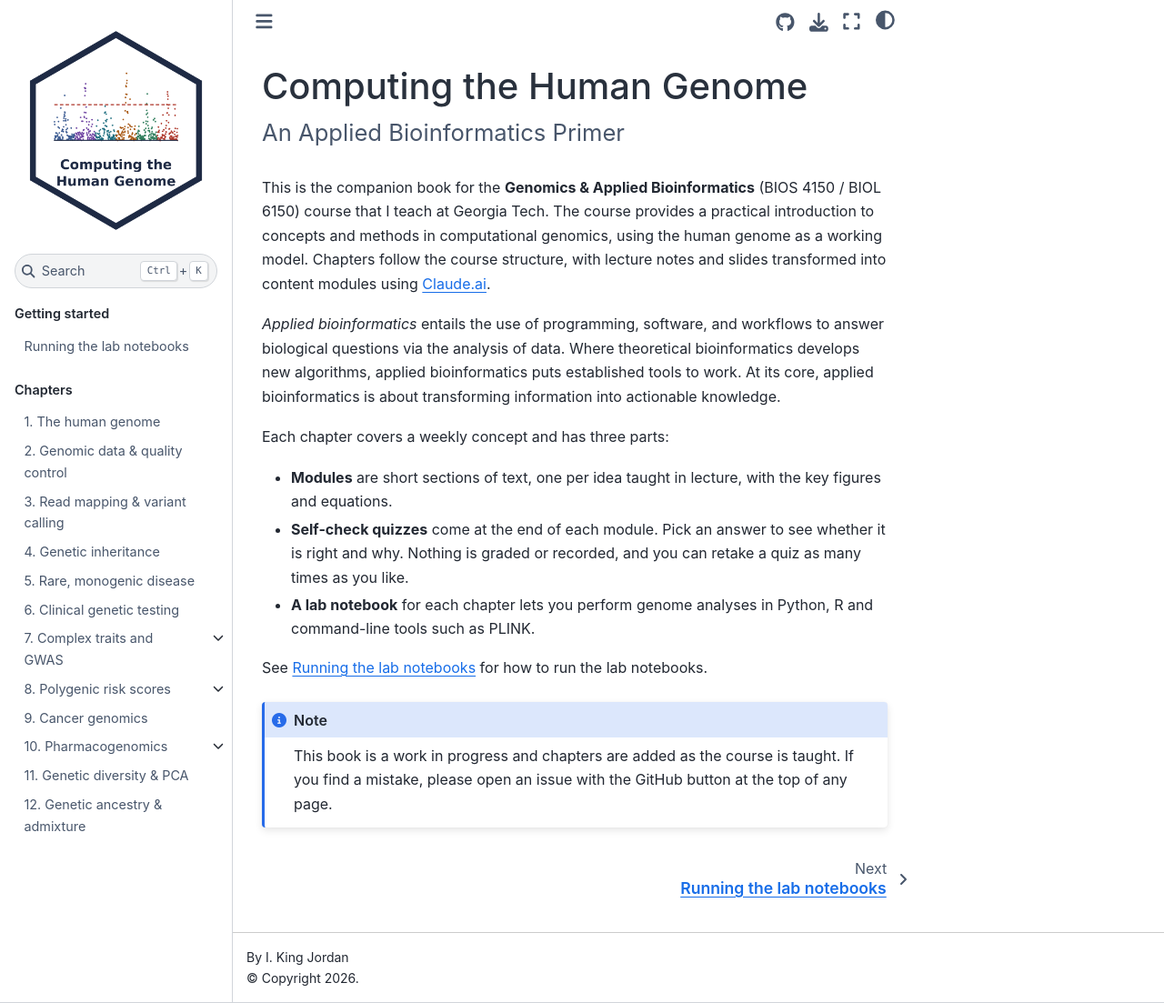
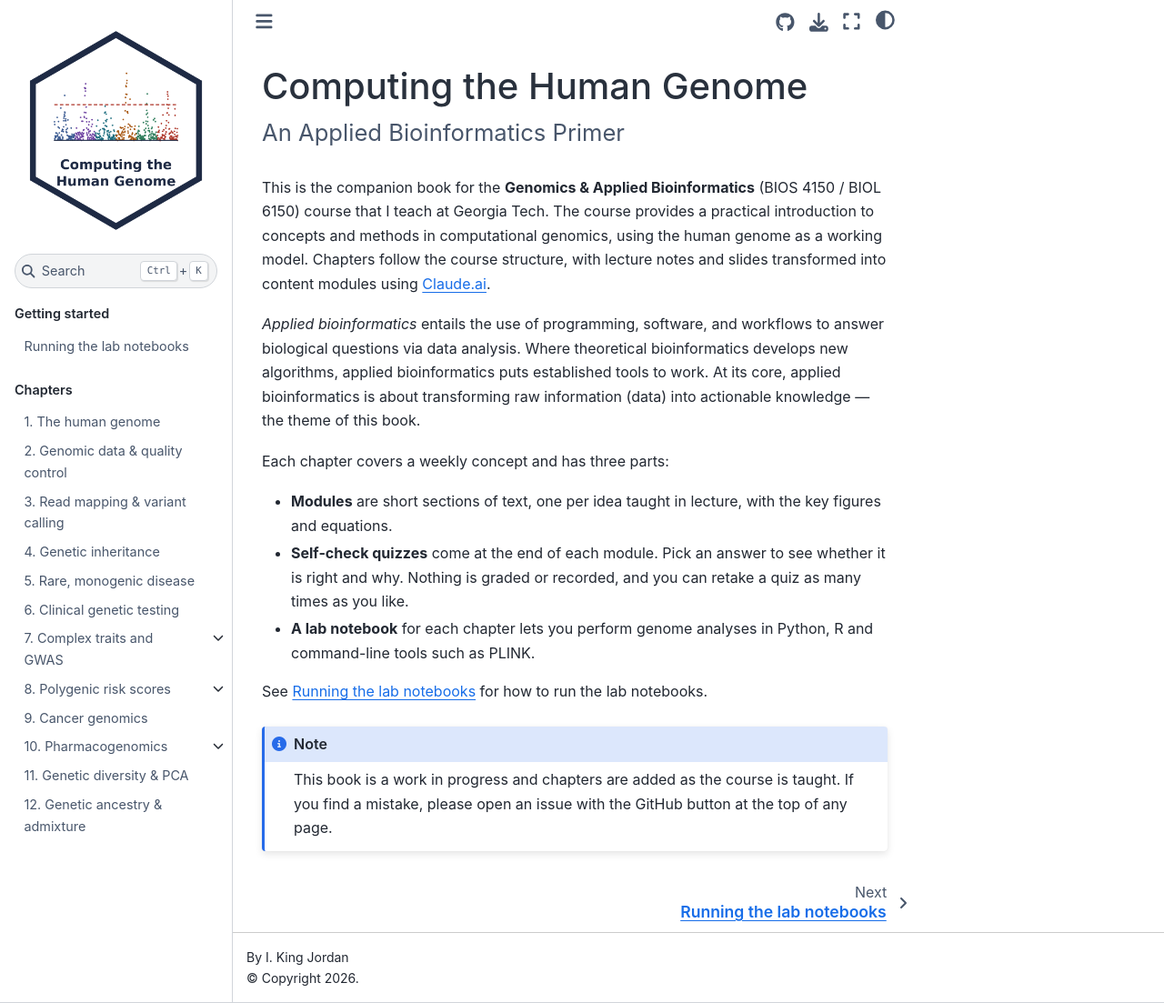
Before and after one commit to ikingjordan3/gab-book, a Jupyter Book: the page built from book/intro.md, in a window 1280 px wide and 1103 px high. Shown: the whole window at 91% size. Built offline with Jupyter Book 1.0.4 settings and Sphinx 7.4.7 and the Sphinx Book theme 1.1.4, drawn with Linux system fonts in a browser that asks for light colours.

Commit message:
Home page: applied bioinformatics definition, final wording (#41)
Claude-Session: https://claude.ai/code/session_01U6DWbczHHPkg7cKWKdeH7Y

Co-authored-by: Claude Opus 5.5 <noreply@anthropic.com>

```diff
--- a/book/intro.md
+++ b/book/intro.md
@@ -8,8 +8,9 @@ using the human genome as a working model. Chapters follow the course structure,
 transformed into content modules using Claude.ai.
 
 *Applied bioinformatics* entails the use of programming, software, and workflows to answer biological questions via
-the analysis of data. Where theoretical bioinformatics develops new algorithms, applied bioinformatics puts established
-tools to work. At its core, applied bioinformatics is about transforming information into actionable knowledge.
+data analysis. Where theoretical bioinformatics develops new algorithms, applied bioinformatics puts established tools
+to work. At its core, applied bioinformatics is about transforming raw information (data) into actionable knowledge —
+the theme of this book.
 
 Each chapter covers a weekly concept and has three parts:
 
```
